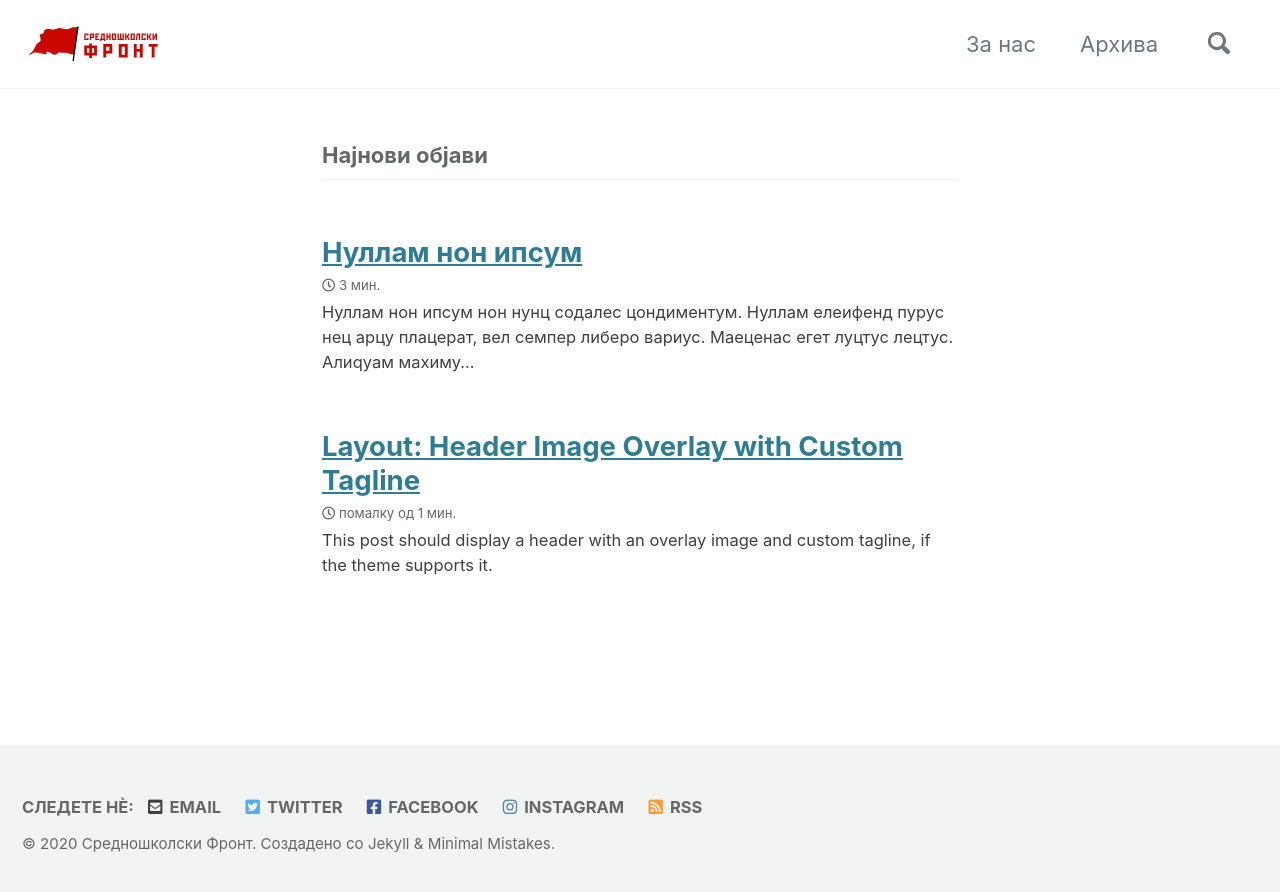
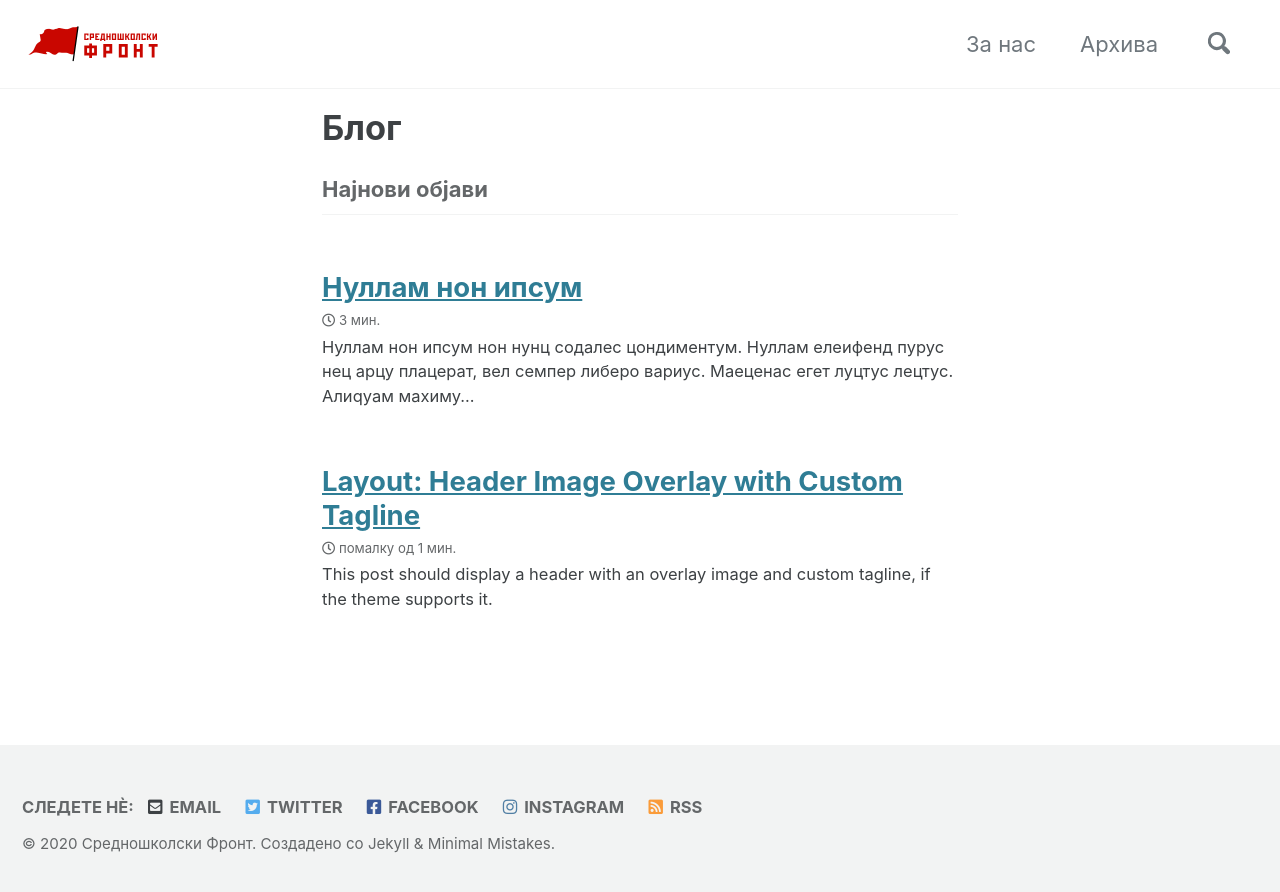
Before and after one commit to srednoshkolskifront/srednoshkolskifront.github.io, a Jekyll site: the page built from _pages/blog.md, in a window 1280 px wide. Shown: the top 892 px of the page. Built offline with Jekyll 4.4.1, drawn with Linux system fonts in a browser that asks for light colours; cached includes are drawn as plain includes.

Commit message:
Update blog.md

```diff
--- a/_pages/blog.md
+++ b/_pages/blog.md
@@ -1,4 +1,6 @@
 ---
+permalink: /blog/
+title: "Блог"
 layout: home
 author_profile: false
 ---
```
